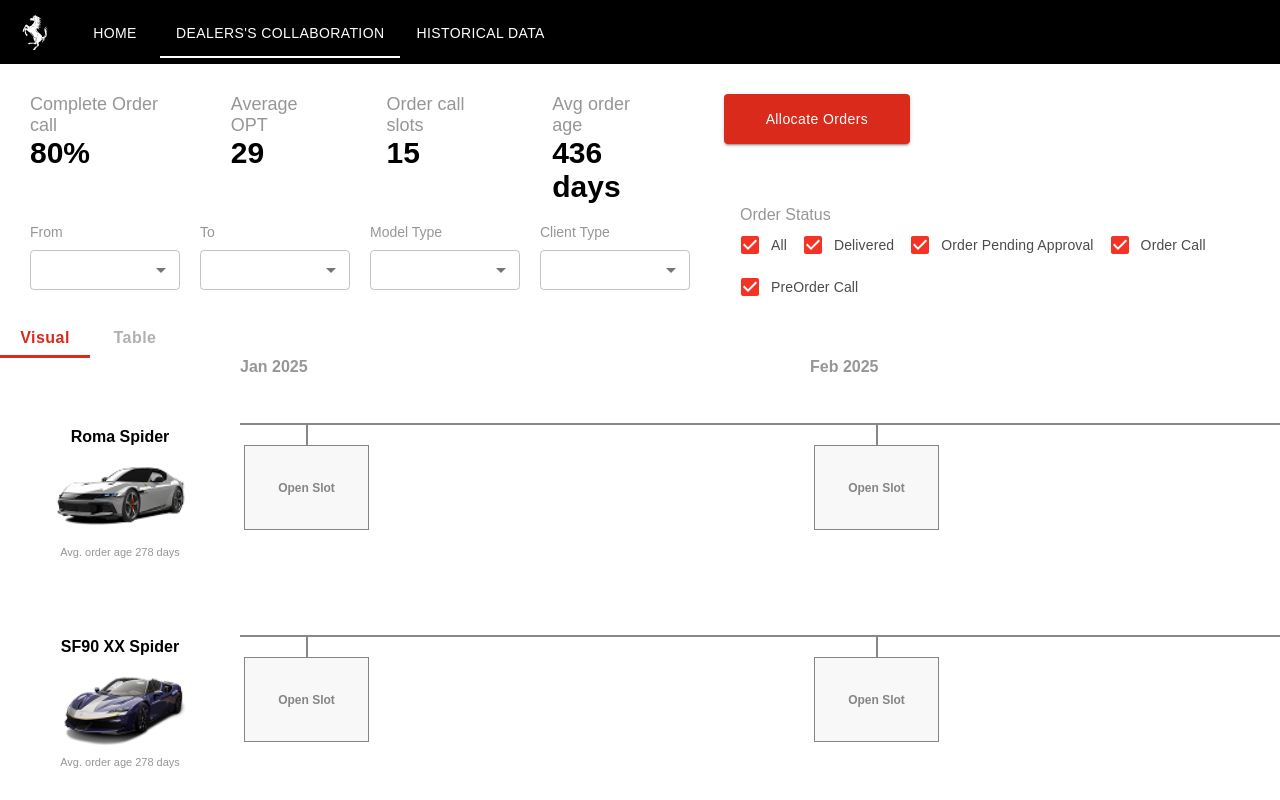
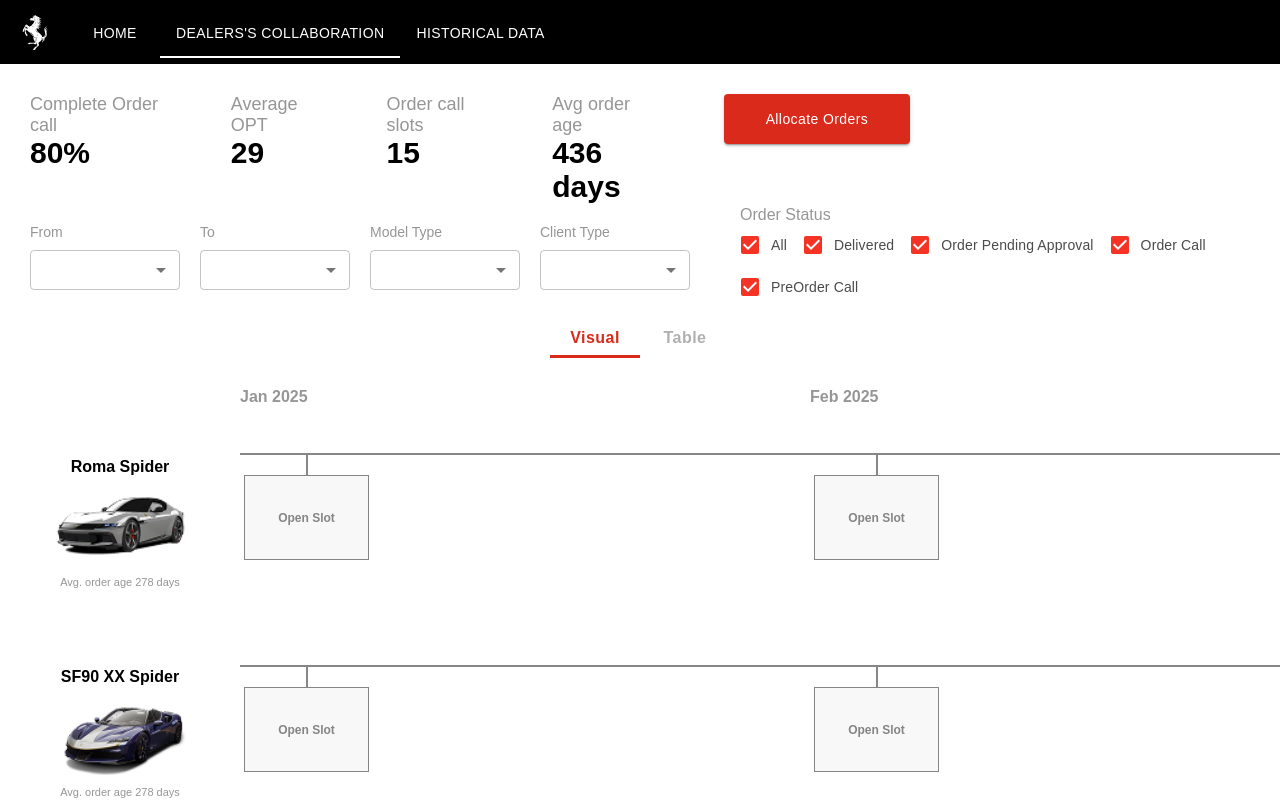
Before and after one commit to carlo-ventura-sdg/sdg-ferrari-dealer-coll, a Next.js app in the folder frontend/: page / in a window 1280 px wide. Both pictures are taken after a click on the tab "DEALERS'S COLLABORATION". Built offline with nearby package versions, Linux system fonts and the light colour scheme; a web font is replaced by a local one.

Commit message:
handle visual tab fixings

```diff
--- a/frontend/src/app/components/DCHeader/AllocateOrdersSection/CarModelAccordion.jsx
+++ b/frontend/src/app/components/DCHeader/AllocateOrdersSection/CarModelAccordion.jsx
@@ -17,10 +17,10 @@
     <Stack ref={setNodeRef}
     sx={{
       width: "100%",
-      p: 1,
+      // p: 1,
       pointerEvents: "auto",
       overflow: "visible",
-      transition: "border 0.2s ease-in-out",
+      // transition: "border 0.2s ease-in-out",
       minHeight: 120,
     }}>
       <Accordion defaultExpanded sx={{ marginTop: "30px" }}>
@@ -33,12 +33,12 @@
           {props.name}
         </AccordionSummary>
 
-        <AccordionDetails>
+        <AccordionDetails sx={{px:0}}>
           <Box
             ref={setNodeRef}
             sx={{
               width: "100%",
-              p: 1,
+              // p: 1,
               border: isOver ? "2px dashed #ccc" : "none",
               transition: "border 0.2s ease-in-out",
               minHeight: 100,
--- a/frontend/src/app/components/DCMainSection/DCMainTabs.jsx
+++ b/frontend/src/app/components/DCMainSection/DCMainTabs.jsx
@@ -34,7 +34,6 @@
   };
 }
 
-
 export const DCMainTabs = (props) => {
   const [value, setValue] = React.useState(0);
 
@@ -43,9 +42,7 @@
   };
 
   return (
-    <Stack
-
-      sx={{ width: "100%" }}>
+    <Stack sx={{ width: "100%", alignItems: "center" }}>
       {/* <Paper style={{background: 'linear-gradient(3deg, rgba(255, 255, 255, 0.00) 9.42%, #F1F1F1 97.35%)',}}> */}
       {/* <Box
           sx={{
@@ -60,6 +57,7 @@
       <Tabs
         value={value}
         onChange={handleChange}
+        sx={{ mb: "30px" }}
         slotProps={{
           indicator: {
             sx: {
@@ -68,8 +66,7 @@
               zIndex: 1,
             },
           },
-          }}
-          >
+        }}>
         <Tab
           label='Visual'
           style={{
@@ -96,9 +93,17 @@
           }}
           {...a11yProps(1)}
         />
-
       </Tabs>
-        <VisualPanel style={{ backgroundColor: "white", width: "100%" }} value={value} index={0}><VisualSection  activeItem={props.activeItem} months={props.months} getSlotKey={props.getSlotKey} slots={props.slots}></VisualSection></VisualPanel>
+      <VisualPanel
+        style={{ backgroundColor: "white", width: "100%" }}
+        value={value}
+        index={0}>
+        <VisualSection
+          activeItem={props.activeItem}
+          months={props.months}
+          getSlotKey={props.getSlotKey}
+          slots={props.slots}></VisualSection>
+      </VisualPanel>
       <VisualPanel value={value} index={1}></VisualPanel>
       {/* </Paper> */}
     </Stack>
--- a/frontend/src/app/components/DCMainSection/DragDropSection.jsx
+++ b/frontend/src/app/components/DCMainSection/DragDropSection.jsx
@@ -25,7 +25,7 @@
           // overflow: "auto",
           maxHeight: "650px",
           position: "relative",
-          whiteSpace: "nowrap",
+          // whiteSpace: "nowrap",
           overflowX: "auto",
           overflowY: "auto",
           "&::-webkit-scrollbar": {
--- a/frontend/src/app/components/FerrariHeader/FerrariHeaderTabs.jsx
+++ b/frontend/src/app/components/FerrariHeader/FerrariHeaderTabs.jsx
@@ -83,7 +83,7 @@
       hidden={value !== index}
       id={`simple-tabpanel-${index}`}
       aria-labelledby={`simple-tab-${index}`}
-      style={{ width: "100%" }}
+      style={{ width: "100%", alignItems:'center' }}
       {...other}>
       {value === index && <Stack>{children}</Stack>}
     </div>
@@ -331,7 +331,7 @@
       <FerrariPanel
         value={value}
         index={1}
-        style={{ backgroundColor: "white", width: "100%" }}>
+        style={{ backgroundColor: "white", width: "100%"}}>
         <>
           <DCHeader activeItem={activeItem}  slots={slots}></DCHeader>
           <DCMainSection activeItem={activeItem} months={months} getSlotKey={getSlotKey} slots={slots}></DCMainSection>
```
Lines whose indentation alone changed are shown as unchanged.
